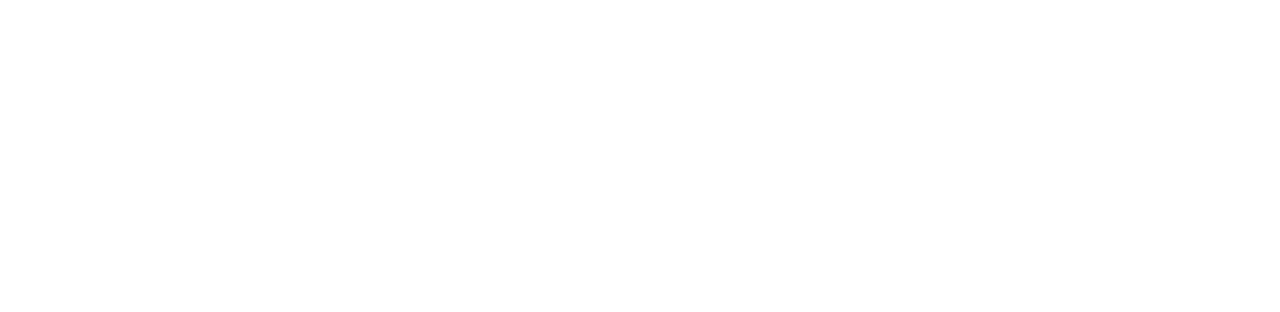
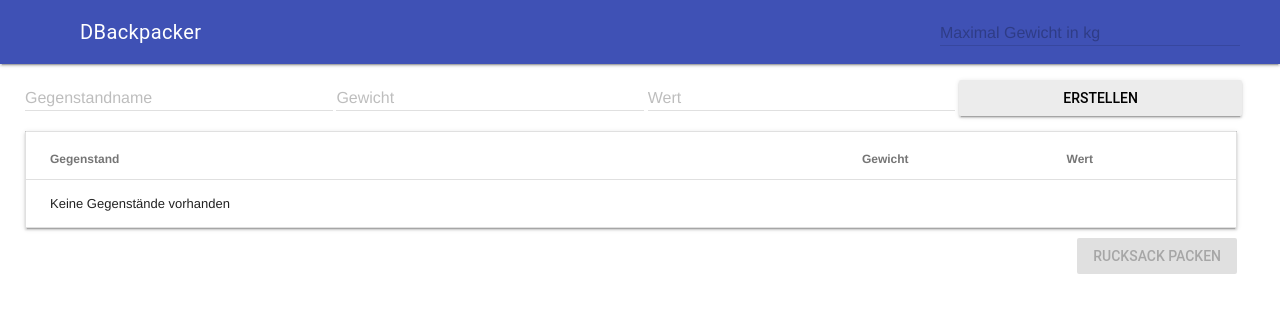
Before and after one commit to apolol92/DBackpacker, a website: page code/index.html in a window 1280 px wide. Drawn offline with nearby package versions, Linux system fonts and the light colour scheme.

Commit message:
basic layout mainwindow1

```diff
--- /dev/null
+++ b/code/css/itemAdditionbar.css
@@ -0,0 +1,5 @@
+#itemAdditionbar {
+    width:calc(100% - 50px);
+    padding-left: 25px;
+    padding-right: 25px;
+}
--- /dev/null
+++ b/code/css/itemTable.css
@@ -0,0 +1,8 @@
+#itemTable {
+    width: 100%;
+    padding-left: 25px;
+    padding-right: 25px;
+}
+#itemTable table {
+    width:calc(100% - 68px);
+}
--- a/code/index.html
+++ b/code/index.html
@@ -1,15 +1,109 @@
 <!DOCTYPE html>
 <html>
+
 <head>
-  <meta charset="utf-8">
-  <meta name="viewport" content="width=device-width, initial-scale=1.0">
-  <!-- App-Title with HTML -->
-  <title>DBackpacker</title>
-
+    <meta charset="utf-8">
+    <meta name="viewport" content="width=device-width, initial-scale=1.0">
+    <!-- App-Title with HTML -->
+    <title>DBackpacker</title>
+    <!-- CDN MDL -->
+    <link rel="stylesheet" href="https://fonts.googleapis.com/icon?family=Material+Icons">
+    <link rel="stylesheet" href="https://code.getmdl.io/1.3.0/material.indigo-pink.min.css">
+    <script defer src="https://code.getmdl.io/1.3.0/material.min.js"></script>
+    <!-- Style for item addition bar -->
+    <link rel="stylesheet" href="css/itemAdditionbar.css">
+    <!-- Style for item table -->
+    <link rel="stylesheet" href="css/itemTable.css">
 </head>
 
 <body>
-
+    <!-- Uses a header that scrolls with the text, rather than staying
+  locked at the top -->
+    <div class="mdl-layout mdl-js-layout">
+        <header class="mdl-layout__header">
+            <div class="mdl-layout__header-row">
+                <!-- Title -->
+                <span class="mdl-layout-title">DBackpacker</span>
+                <!-- Add spacer, to align navigation to the right -->
+                <div class="mdl-layout-spacer"></div>
+                <!-- Navigation -->
+                <nav class="mdl-navigation">
+                    <div class="mdl-textfield mdl-js-textfield">
+                        <input class="mdl-textfield__input" type="text" pattern="-?[0-9]*(\.[0-9]+)?" id="sample2">
+                        <label class="mdl-textfield__label" for="sample2">Maximal Gewicht in kg</label>
+                        <span class="mdl-textfield__error">Eingabe ist keine Zahl</span>
+                    </div>
+                </nav>
+            </div>
+        </header>
+        <div class="mdl-layout__drawer">
+            <span class="mdl-layout-title">Menü</span>
+            <nav class="mdl-navigation">
+                <a class="mdl-navigation__link" href="">Alles zurücksetzen</a>
+                <a class="mdl-navigation__link" href="">Optionen</a>
+                <a class="mdl-navigation__link" href="">Beenden</a>
+            </nav>
+        </div>
+        <main class="mdl-layout__content">
+            <div class="page-content">
+                <div id="itemAdditionbar">
+                    <!-- Your content goes here -->
+                    <div class="mdl-textfield mdl-js-textfield" style="width:25%;">
+                        <input class="mdl-textfield__input" type="text" id="sample1">
+                        <label class="mdl-textfield__label" for="sample1">Gegenstandname</label>
+                    </div>
+                    <div class="mdl-textfield mdl-js-textfield" style="width:25%;">
+                        <input class="mdl-textfield__input" type="text" id="sample1">
+                        <label class="mdl-textfield__label" for="sample1">Gewicht</label>
+                    </div>
+                    <div class="mdl-textfield mdl-js-textfield" style="width:25%;">
+                        <input class="mdl-textfield__input" type="text" id="sample1">
+                        <label class="mdl-textfield__label" for="sample1">Wert</label>
+                    </div>
+                    <!-- Raised button with ripple -->
+                    <button class="mdl-button mdl-js-button mdl-button--raised mdl-js-ripple-effect" style="width:23%;">
+                        Erstellen
+                    </button>
+                </div>
+                <!-- Item-Table -->
+                <div id="itemTable">
+                    <table class="mdl-data-table mdl-js-data-table mdl-shadow--2dp">
+                        <thead>
+                            <tr>
+                                <th class="mdl-data-table__cell--non-numeric">Gegenstand</th>
+                                <th>Gewicht</th>
+                                <th>Wert</th>
+                                <th></th>
+                            </tr>
+                        </thead>
+                        <tbody>
+                            <tr>
+                                <td class="mdl-data-table__cell--non-numeric">Keine Gegenstände vorhanden</td>
+                                <td></td>
+                                <td></td>
+                                <td></td>
+                            </tr>
+                            <!-- <tr>
+                                <td class="mdl-data-table__cell--non-numeric">Plywood (Birch)</td>
+                                <td>50</td>
+                                <td>$1.25</td>
+                            </tr>
+                            <tr>
+                                <td class="mdl-data-table__cell--non-numeric">Laminate (Gold on Blue)</td>
+                                <td>10</td>
+                                <td>$2.35</td>
+                            </tr> -->
+                        </tbody>
+                    </table>
+                </div>
+                <!-- Accent-colored raised button with ripple -->
+                <button class="mdl-button mdl-js-button mdl-button--raised mdl-js-ripple-effect mdl-button--accent" style="margin-top:10px;margin-right:43px;float:right;"
+                    disabled>
+                    Rucksack packen
+                </button>
+            </div>
+        </main>
+    </div>
 </body>
 
 </html>
--- a/code/main.js
+++ b/code/main.js
@@ -24,7 +24,7 @@ function createWindow() {
         slashes: true
     }));
     win.setMenu(null);
-    win.openDevTools();
+    //win.openDevTools();
     //Emitted when the window is closed..
     win.on("closed", () => {
         // Dereference the window object, usually you would store windows
```
